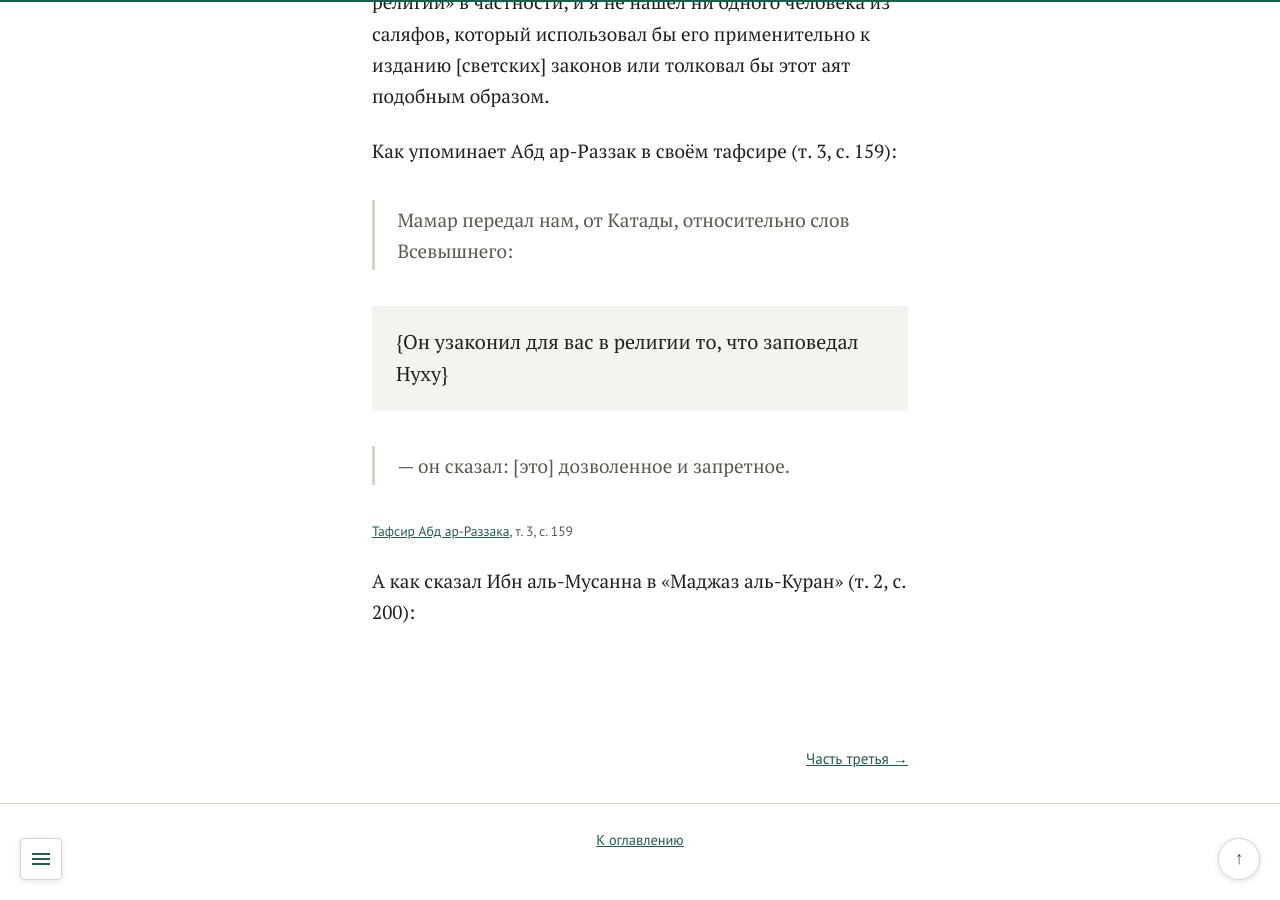
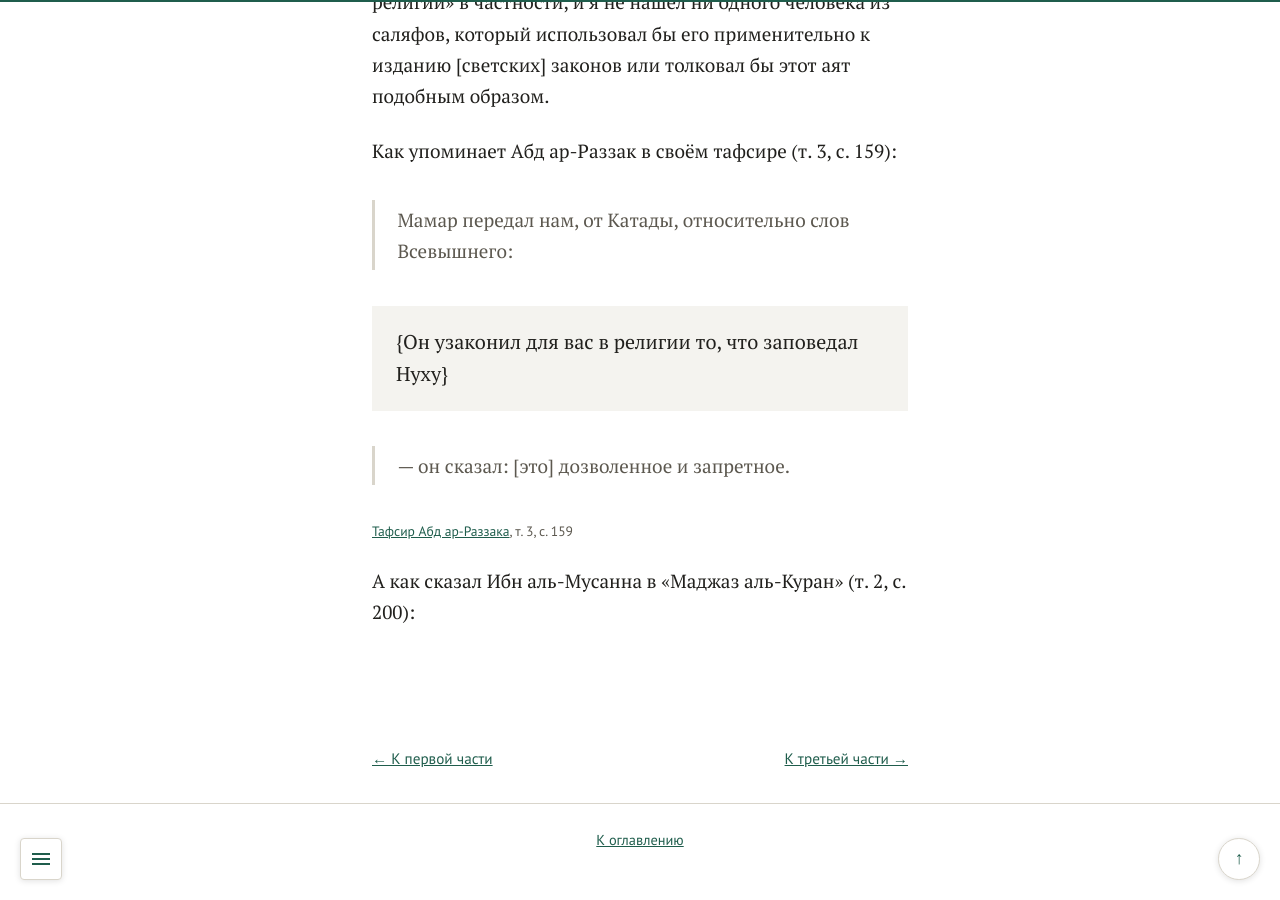
Before and after one commit to balqani/tahakum, a Jekyll site: the page built from chast-02.md, in a window 1280 px wide and 900 px high, scrolled down 82251 px. Built offline with Jekyll 4.4.1, drawn with Linux system fonts in a browser that asks for light colours; some of the changed text lies outside the part shown.

Commit message:
Update title and navigation links in chast-02.md

```diff
--- a/chast-02.md
+++ b/chast-02.md
@@ -1,8 +1,10 @@
 ---
-title: "Часть вторая"
+title: "Часть вторая."
 permalink: /chast-02/
+prev_url: /chast-01/
+prev_title: "К первой части"
 next_url: /chast-03/
-next_title: "Часть третья"
+next_title: "К третьей части"
 ---
 
 * содержание
```
